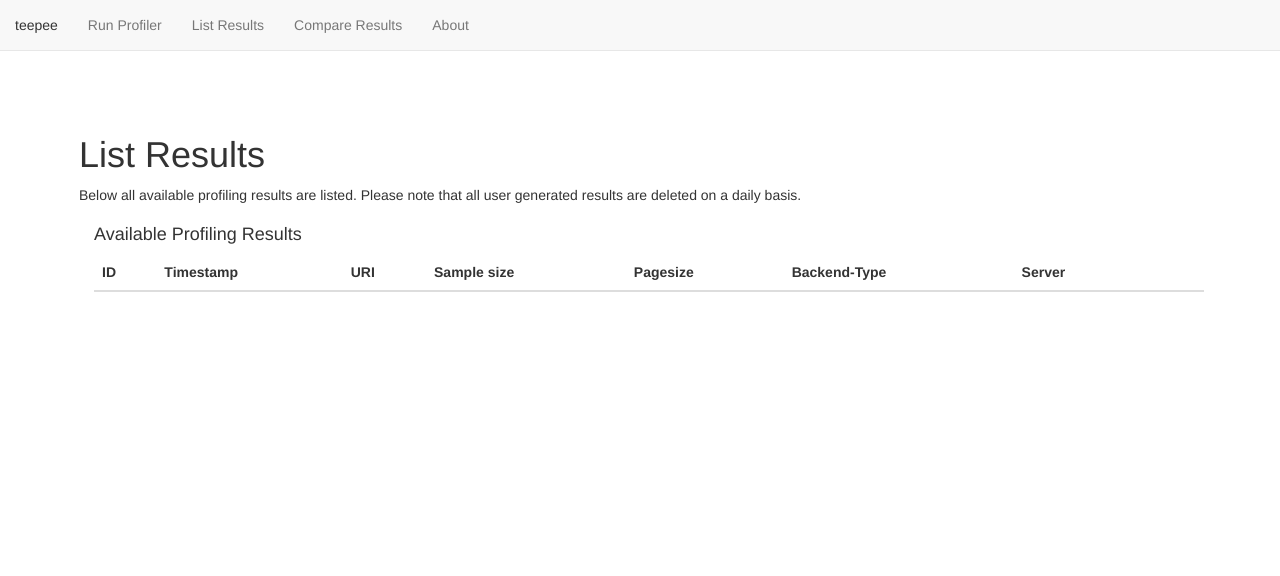
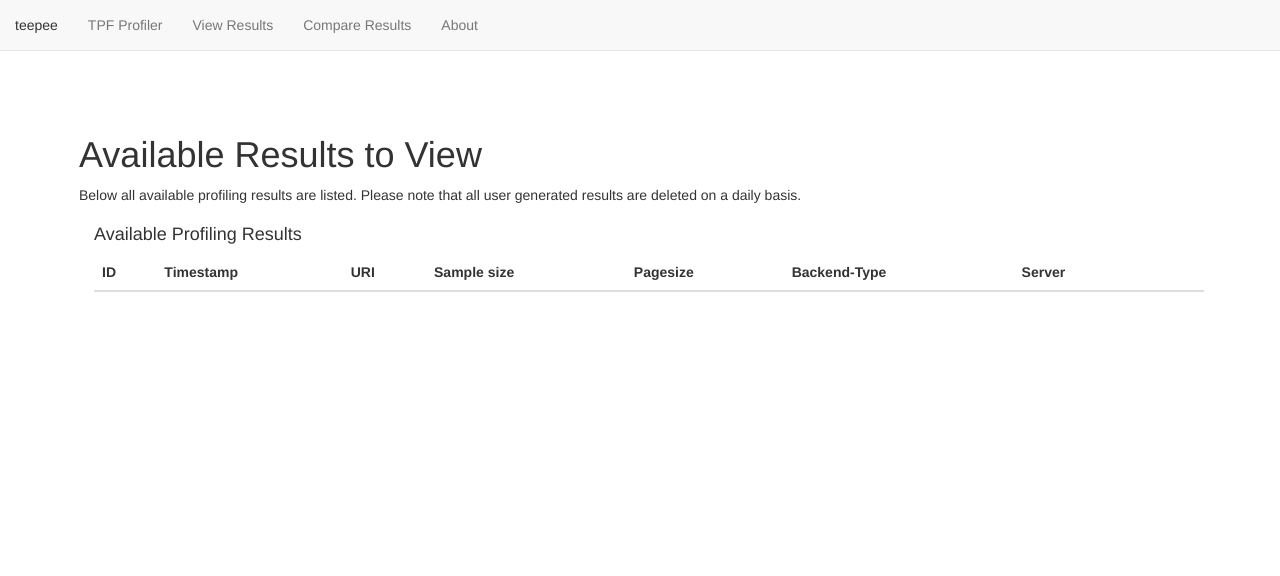
Before and after one commit to Lars-H/tpf_profiler, a Flask app: page /results in a window 1280 px wide. Shown: the top 576 px of the page. Run offline with Flask 2, Linux system fonts and the light colour scheme; lists and menus that the app fills with data are empty; some libraries are stand-ins or nearby versions.

Commit message:
Renaming items

```diff
--- a/webapp/app.py
+++ b/webapp/app.py
@@ -27,6 +27,7 @@ file_path = os.path.dirname(os.path.realpath(__file__))
 ns_file = os.path.abspath(os.path.join(file_path, os.pardir)) + "/webapp/config/namespace.json"
 with open(ns_file) as f:
     namesspaces = json.load(f)
+
 
 
 @app.route("/")
--- a/webapp/static/profiler.css
+++ b/webapp/static/profiler.css
@@ -99,10 +99,6 @@
 
 /*body{margin:40px;}*/
 
-.stepwizard-step p {
-    margin-top: 10px;
-}
-
 .process-row {
     display: table-row;
 }
--- a/webapp/templates/layout.html
+++ b/webapp/templates/layout.html
@@ -35,8 +35,8 @@
             <!--li><a href="/services/teepee/"><img src="{{ url_for('static', filename='logo_txt_sm1.png') }}"  height="40px"></a></li-->
             <li><a href="/services/teepee/">teepee</a></li>
 
-            <li><a href="/services/teepee/profiler">Run Profiler</a></li>
-            <li><a href="/services/teepee/results">List Results</a></li>
+            <li><a href="/services/teepee/profiler">TPF Profiler</a></li>
+            <li><a href="/services/teepee/results">View Results</a></li>
             <li><a href="/services/teepee/results/visualize/compare">Compare Results</a></li>
             <li><a href="/services/teepee/about">About</a></li>
         </ul>
@@ -49,9 +49,16 @@
 
 {% block page_content %}{% endblock %}
 </div>
-<footer class="footer">
-    <div class="container-fluid">
-    <!--img class="img-responsive center-block img-thumbnail" src="{{ url_for('static', filename='logo_kit.png') }}" align="left"-->
-</div>
+<!-- Footer -->
+<footer class="page-footer font-small blue pt-4 mt-4">
+
+  <!-- Copyright
+  <div class="footer-copyright text-center py-3">
+      <a href="https://github.com/Lars-H/tpf_profiler"><i class="fab fa-github-square fa-4x"></i></a>
+    <a href="/services/teepee/"><img src="{{ url_for('static', filename='logo_txt_sm1.png') }}"  height="40px"></a>
+  </div>
+  <!-- Copyright -->
+
 </footer>
+<!-- Footer -->
 {% endblock %}
--- a/webapp/templates/profiler.html
+++ b/webapp/templates/profiler.html
@@ -1,5 +1,5 @@
 {% extends "layout.html" %}
-{% block title %} {{ data.name }}{% endblock %}
+{% block title %} Run Profiler {% endblock %}
 
 
 {% block page_content %}
--- a/webapp/templates/results.html
+++ b/webapp/templates/results.html
@@ -4,7 +4,7 @@
 
 {% block page_content %}
 <div class="row">
-    <div class="col-lg-12"><h1>List Results</h1></div>
+    <div class="col-lg-12"><h1>Available Results to View</h1></div>
 </div>
 <div class="row">
     <div class="col-lg-12">
@@ -40,7 +40,7 @@
                 <th>{{ result.pagesize}}</th>
                 <th>{{ result.backend}}</th>
                 <th>{{ result.environment}}</th>
-                <th><a href="result/visualize/{{ result.id}}">Visualize</a></th>
+                <th><a href="result/visualize/{{ result.id}}">View Results</a></th>
                 <th><a href="result/data/{{ result.id}}">Download Data</a></th>
             </tr>
             {% endfor %}
--- a/webapp/templates/visualization.html
+++ b/webapp/templates/visualization.html
@@ -477,7 +477,7 @@
 
 {% block page_content %}
 <div class="row">
-    <div class="col-lg-12"><h1>Visualization</h1></div>
+    <div class="col-lg-12"><h1>View Results</h1></div>
 </div>
 <div class="row">
     <div class="col-md-6">
```
Also changed, not shown: webapp/templates/index.html (+4 -11 lines), webapp/README.md.
